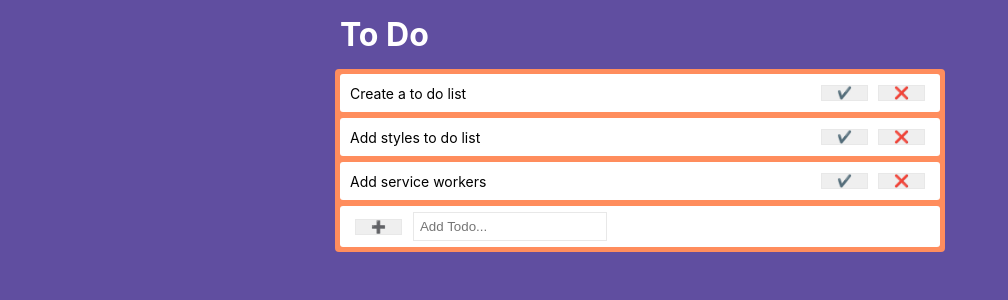
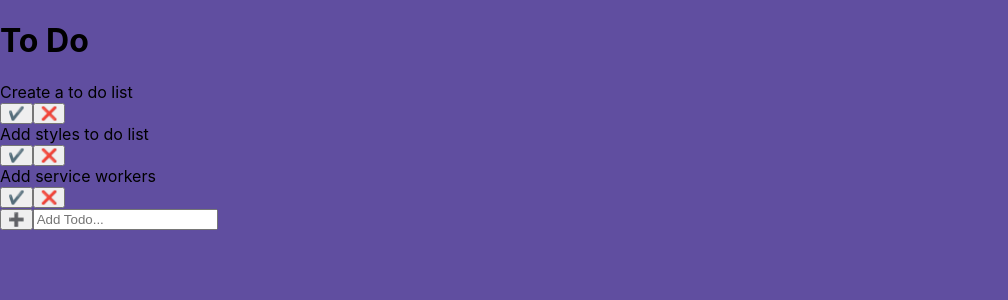
Before and after one commit to daisy-lambda-projects-2/todo2, a React (Create React App) app: page / in a window 1280 px wide. Shown: the top 300 px of the page, without its empty margins (0-1008 px from the left). Built offline with nearby package versions, Linux system fonts and the light colour scheme.

Commit message:
Reverted styles

```diff
--- a/src/index.css
+++ b/src/index.css
@@ -19,7 +19,7 @@ code {
   height: 100vh;
 }
 
-.todo-list {
+/* .todo-list {
   background: #ff8d5d;
   border-radius: 4px;
   padding: 5px;
@@ -70,4 +70,4 @@ button {
   display: flex;
   align-items: center;
   justify-content: space-between;
-}
+} */
```
